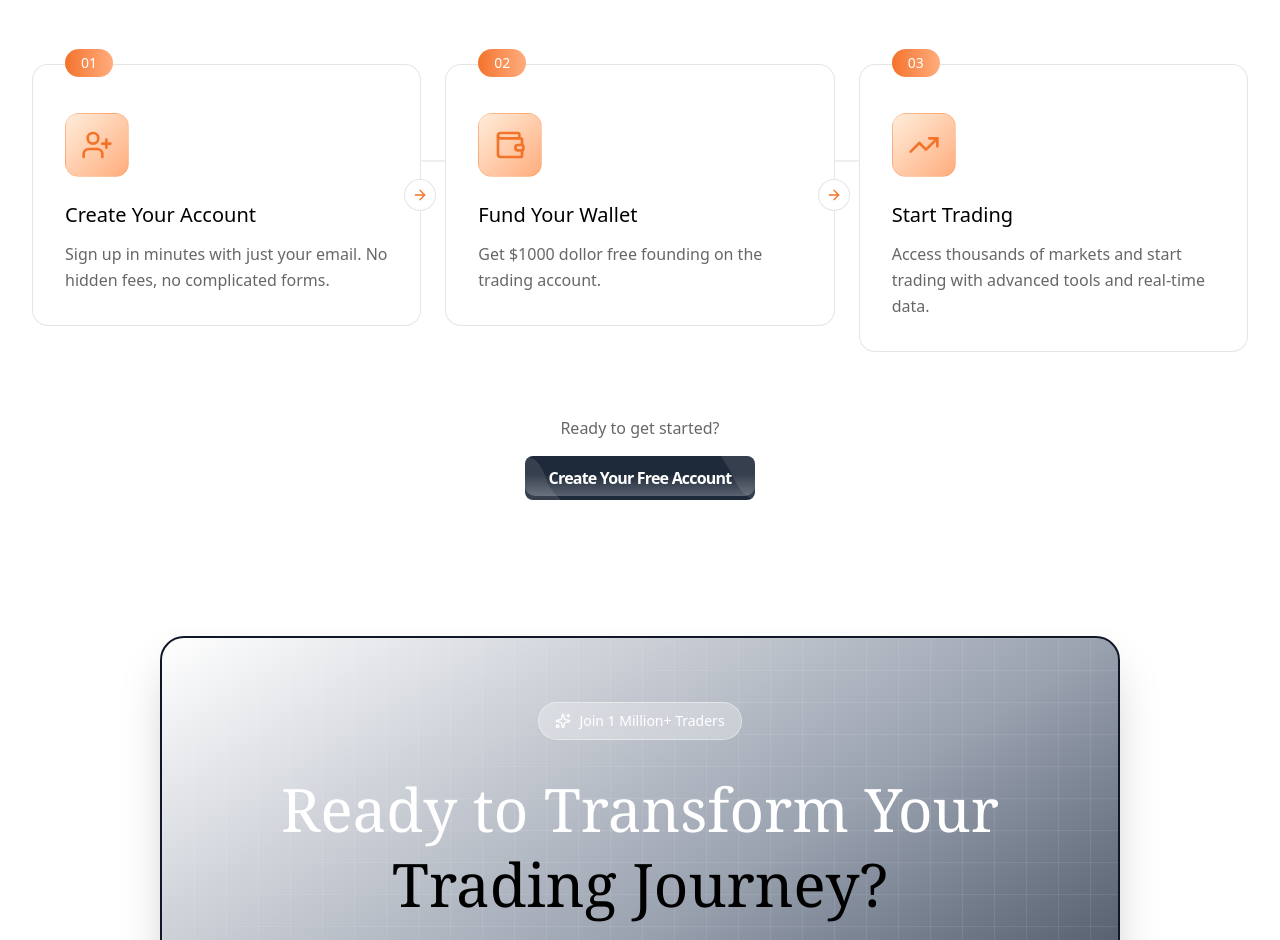
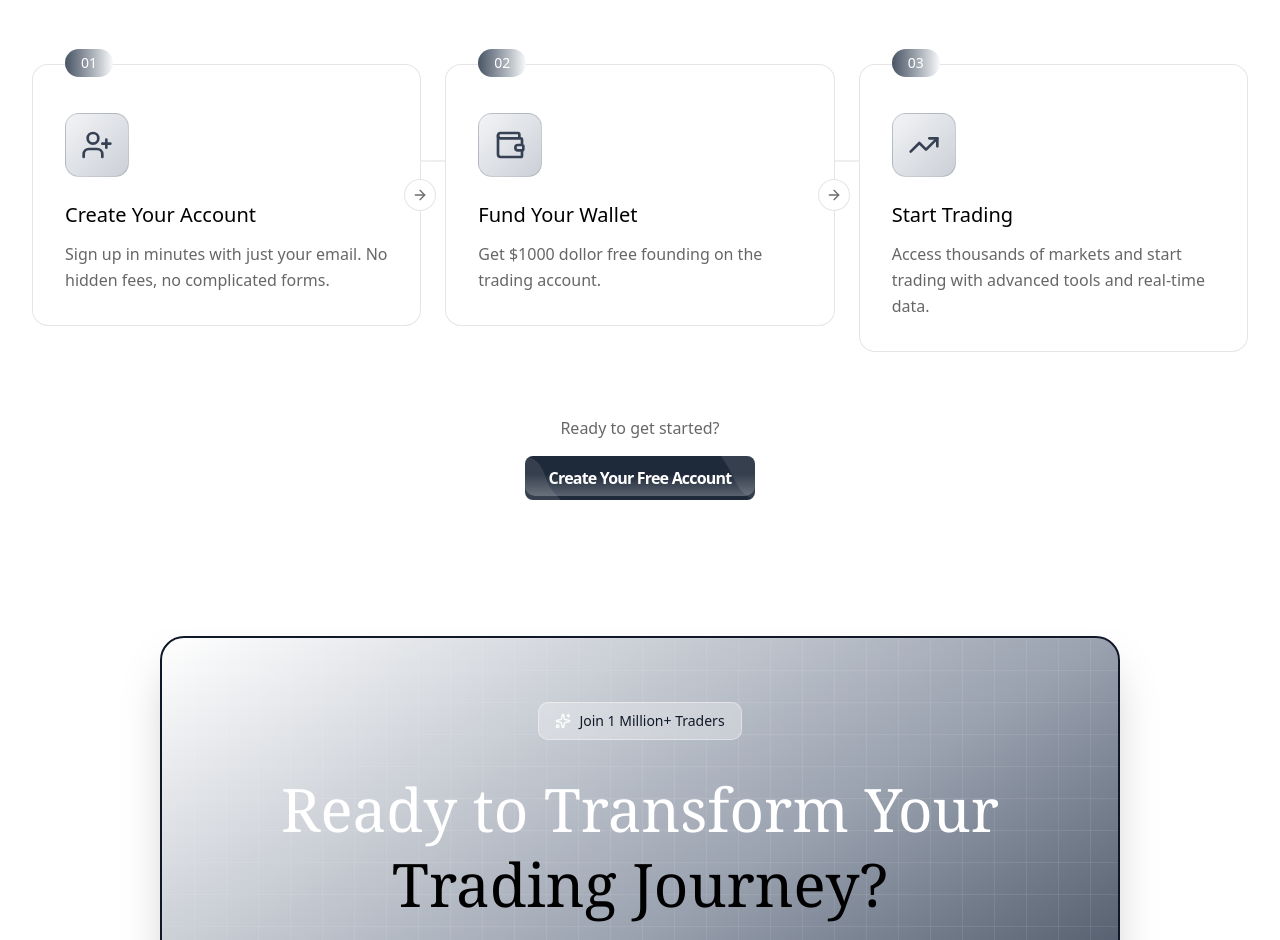
Before and after one commit to PratikKhaire/exness-frontend, a React (Vite) app: page / in a window 1280 px wide. Shown: the part 2288-3228 px from the top of the page. Built offline with nearby package versions, Linux system fonts and the light colour scheme; a web font is replaced by a local one.

Commit message:
feat: update FinalCTA and HowItWorks components with improved styling and hover effects

```diff
--- a/src/components/landing/FinalCTA.tsx
+++ b/src/components/landing/FinalCTA.tsx
@@ -44,10 +44,10 @@ export function FinalCTA() {
               initial={{ opacity: 0, scale: 0.8 }}
               animate={isInView ? { opacity: 1, scale: 1 } : {}}
               transition={{ duration: 0.5, delay: 0.2 }}
-              className="inline-flex items-center gap-2 px-4 py-2 rounded-full bg-white/30 border border-white/40 backdrop-blur-sm"
+              className="inline-flex items-center gap-2 px-4 py-2 rounded-lg bg-white/30 border border-white/40 backdrop-blur-sm"
             >
               <Sparkles className="w-4 h-4 text-white" />
-              <span className="text-sm text-white">Join 1 Million+ Traders</span>
+              <span className="text-sm text-gray-900">Join 1 Million+ Traders</span>
             </motion.div>
 
             {/* Headline */}
--- a/src/components/landing/HowItWorks.tsx
+++ b/src/components/landing/HowItWorks.tsx
@@ -66,10 +66,10 @@ export function HowItWorks() {
           transition={{ duration: 0.6 }}
           className="text-center mb-16 space-y-4"
         >
-          <div className="inline-block px-6 py-2 rounded-lg bg-gradient-to-r from-[#ffeddb] to-[#ffac7c] border border-[#f37328]/20">
+          <div className="inline-block px-6 py-2 rounded-lg        bg-gradient-to-r  from-[#e9e9e9] to-[#747372] border border-[#f37328]/20">
             <span className="text-sm text-gray-900 uppercase tracking-wider">How It Works</span>
           </div>
-          <h2 className="text-4xl sm:text-5xl md:text-6xl text-black max-w-4xl mx-auto ">
+          <h2 className="text-4xl sm:text-5xl md:text-6xl text-black max-w-4xl mx-auto font-medium">
             Start Trading in{' '}
             <span className="text-gray-600">3 Simple Steps</span>
           </h2>
@@ -94,16 +94,16 @@ export function HowItWorks() {
                 className="relative"
               >
                 {/* Step card */}
-                <div className="relative p-8 rounded-2xl bg-white border border-black/10 hover:border-[#f37328]/30 hover:shadow-lg transition-all duration-300 group">
+                <div className="relative p-8 rounded-2xl bg-white border border-black/10 hover:border-gray-900/30 hover:shadow-lg transition-all duration-300 group">
                   {/* Step number */}
-                  <div className="absolute -top-4 left-8 px-4 py-1 rounded-full bg-gradient-to-r from-[#f37328] to-[#ffac7c] text-white text-sm">
+                  <div className="absolute -top-4 left-8 px-4 py-1 rounded-full bg-gradient-to-r from-gray-600 to-gray-50 text-white text-sm border-gray-900">
                     {step.number}
                   </div>
 
                   <div className="space-y-6 pt-4">
                     {/* Icon */}
-                    <div className="w-16 h-16 rounded-xl bg-gradient-to-br from-[#ffeddb] to-[#ffac7c] border border-[#f37328]/20 flex items-center justify-center group-hover:scale-110 transition-transform duration-300">
-                      <Icon className="w-8 h-8 text-[#f37328]" />
+                    <div className="w-16 h-16 rounded-xl bg-gradient-to-br from-gray-100 to-gray-400/50 border border-gray-700/20 flex items-center justify-center group-hover:scale-110 transition-transform duration-300">
+                      <Icon className="w-8 h-8 text-gray-700" />
                     </div>
 
                     {/* Content */}
@@ -121,7 +121,7 @@ export function HowItWorks() {
                   {index < steps.length - 1 && (
                     <div className="hidden md:flex absolute -right-4 top-1/2 -translate-y-1/2 z-10">
                       <div className="w-8 h-8 rounded-full bg-white border border-black/10 flex items-center justify-center">
-                        <ArrowRight className="w-4 h-4 text-[#f37328]" />
+                        <ArrowRight className="w-4 h-4 text-[#6d6b6a]" />
                       </div>
                     </div>
                   )}
@@ -139,13 +139,7 @@ export function HowItWorks() {
           className="text-center mt-16"
         >
           <p className="text-black/60 mb-4">Ready to get started?</p>
-          {/* <button className="relative px-8 py-3 bg-gradient-to-b from-[#ffeddb] via-[#ffac7c] to-[#f37328] rounded-[14px] border-2 border-[#ff5d00] shadow-[0px_4px_4px_0px_rgba(0,0,0,0.25)] group overflow-hidden">
-            <div className="absolute inset-0 shadow-[0px_4px_0.4px_0px_inset_rgba(251,186,117,0.77)]" />
-            <span className="relative text-white capitalize inline-flex items-center gap-2 group-hover:gap-3 transition-all">
-              Create Your Free Account
-              <ArrowRight className="w-5 h-5" />
-            </span>
-          </button> */}
+
 
           <ButtonHero title='Create Your Free Account' size='medium'/>
         </motion.div>
```
